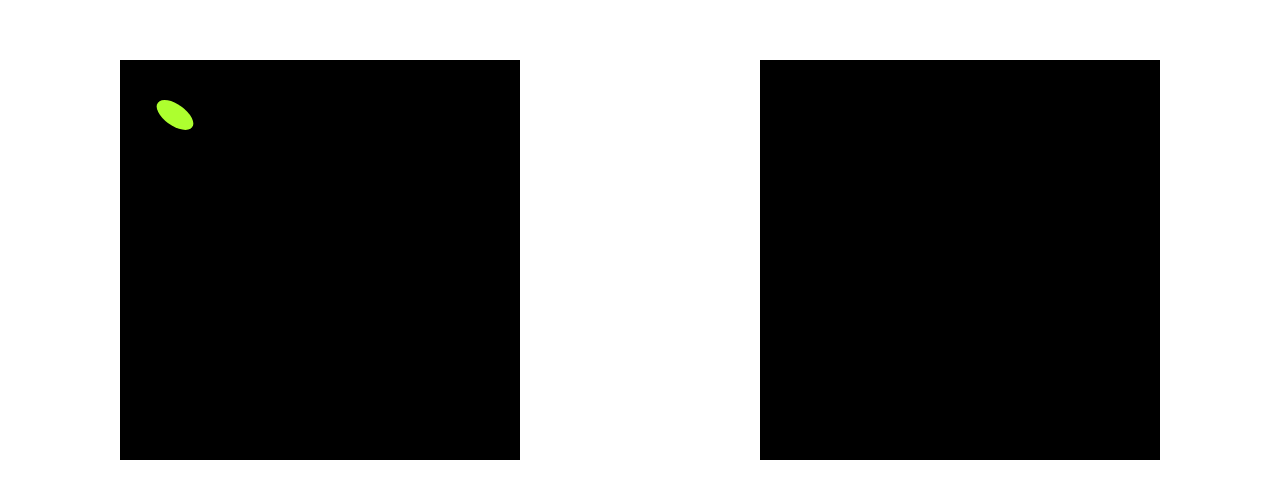
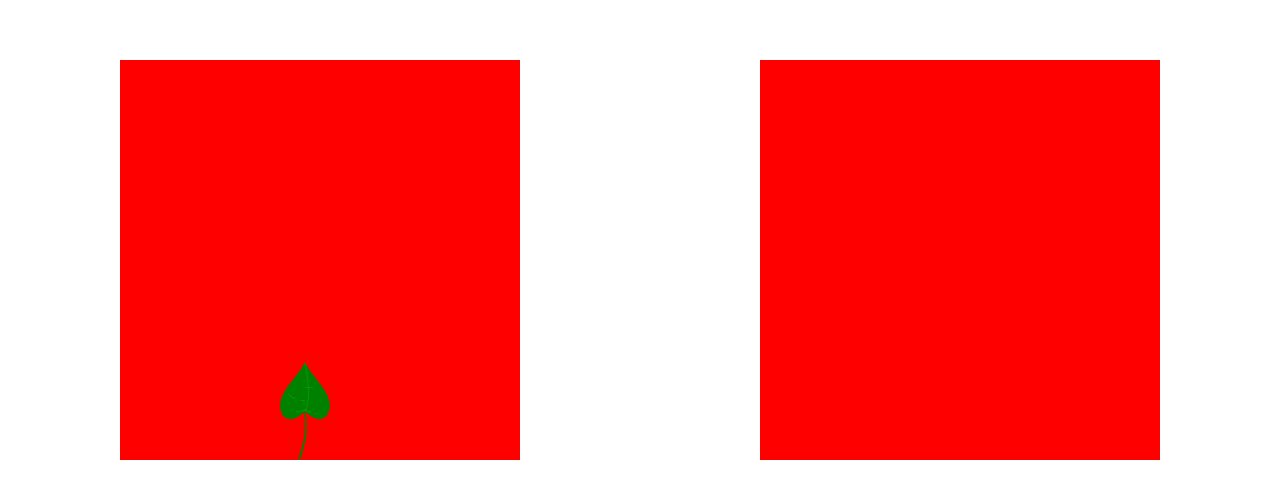
Before and after one commit to canosaer/initials, a website: page index.html in a window 1280 px wide. Shown: the part 140-638 px from the top of the page. Drawn offline with Linux system fonts and the light colour scheme.

Commit message:
2 leaves

```diff
--- a/index.html
+++ b/index.html
@@ -12,7 +12,20 @@
 
 	<body>
 		<section class="initial-display initial-display_g">
-			<div class="leaf"></div>
+			<img class="stem stem_main" src="src/img/leaf.svg"></img>
+			<img class="leaf leaf_main" src="src/img/leaf.svg"></img>
+			<img class="stem stem_left-1" src="src/img/leaf.svg"></img>
+			<img class="leaf leaf_left-1" src="src/img/leaf.svg"></img>
+			<!-- <img class="stem stem_left-2" src="src/img/leaf.svg"></img>
+			<img class="leaf leaf_left-2" src="src/img/leaf.svg"></img>
+			<img class="stem stem_left-3" src="src/img/leaf.svg"></img>
+			<img class="leaf leaf_left-3" src="src/img/leaf.svg"></img>
+			<img class="stem stem_right-1" src="src/img/leaf.svg"></img>
+			<img class="leaf leaf_right-1" src="src/img/leaf.svg"></img>
+			<img class="stem stem_right-2" src="src/img/leaf.svg"></img>
+			<img class="leaf leaf_right-2" src="src/img/leaf.svg"></img>
+			<img class="stem stem_right-3" src="src/img/leaf.svg"></img>
+			<img class="leaf leaf_right-3" src="src/img/leaf.svg"></img> -->
 		</section>
 		<section class="initial-display initial-display_c">
 
--- a/src/scss/main.scss
+++ b/src/scss/main.scss
@@ -21,6 +21,7 @@ TABLE OF CONTENTS:
 
 *, *::before, *::after {
 	box-sizing: border-box;
+	overflow: hidden;
 }
 
 body{
@@ -36,16 +37,76 @@ body{
 	height: 400px;
 	width: 400px;
 	position: relative;
-	background: black;
+	background: red;
+}
+
+.initial-display_g{
+
+	&:hover .stem_main{
+		transform: scale(6);
+		left: 45%;
+	}
+
+	&:hover .stem_left-1{
+		transform: rotate(-75deg) scaleX(-1) scale(3);
+		left: 45%;
+		bottom: 40%;
+	}
+
+	&:hover .leaf_main{
+		transform: scale(2.5);
+		bottom: 60%;
+		left: 45%;
+	}
+
+	&:hover .leaf_left-1{
+		transform: rotate(-75deg) scaleX(-1) scale(1.25);
+		bottom: 47.5%;
+		left: 16%;
+	}
+
+}
+
+.stem{
+	position: absolute;
+	object-fit: cover;
+	object-position: bottom;
+	z-index: 2;
+	transition: all 3s ease-in-out;
+	transform-origin: bottom;
+	width: 50px;
+	height: 45px;
+
+	&_main{
+		bottom: 0%;
+		left: 40%;
+	}
+
+	&_left-1{
+		transform: rotate(-75deg) scaleX(-1) scale(0);
+		left: 40%;
+		bottom: 6%;
+	}
 }
 
 .leaf{
 	position: absolute;
-	top: 10%;
-	left: 10%;
-	background-color: greenyellow;
-	width: 30px;
-	height: 30px;
-	border-radius: 9999px;
-	transform: skew(35deg)
+	object-fit: cover;
+	object-position: top;
+	transition: all 3s ease-in-out;
+	transform-origin: bottom;
+	z-index: 1;
+	width: 50px;
+	height: 58px;
+
+	&_main{
+		bottom: 10%;
+		left: 40%;
+	}
+
+	&_left-1{
+		transform: rotate(-75deg) scaleX(-1) scale(0);
+		left: 40%;
+		bottom: 6%;
+	}
 }
```
Also changed, not shown: dist/css/main.css, src/img/leaf.png (added), src/img/leaf.svg (added), src/img/leafx.png (added), 2 other files.
